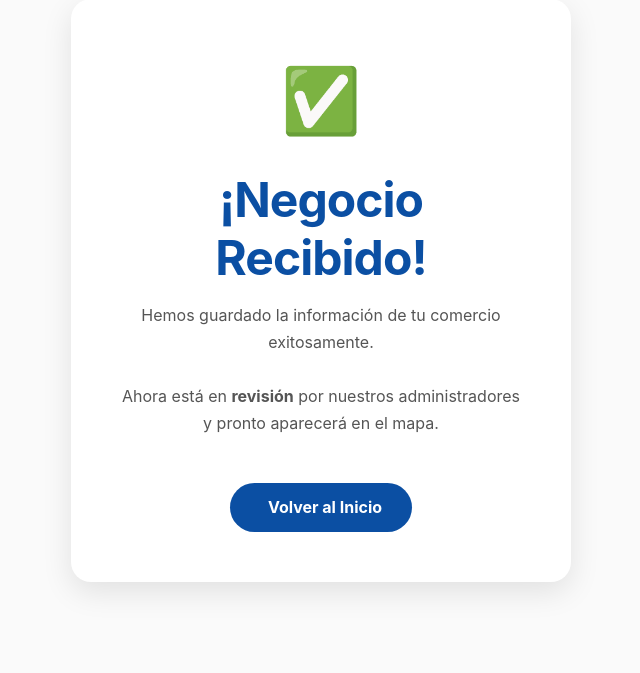
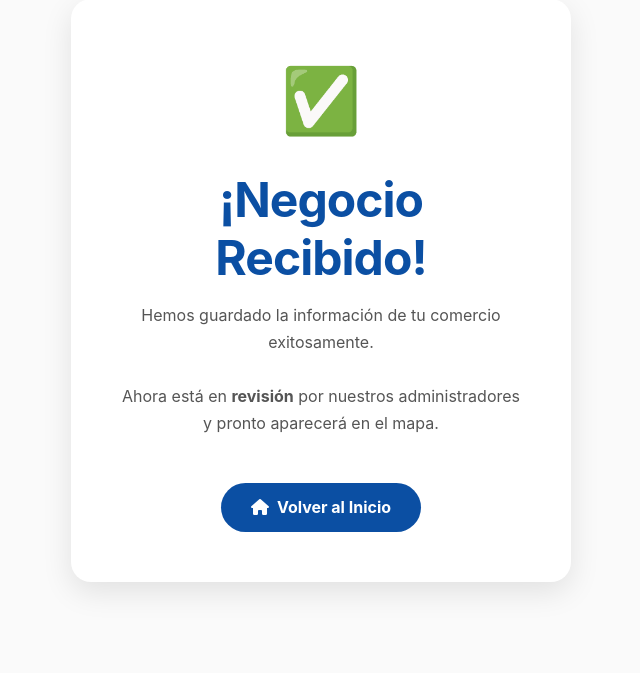
Before and after one commit to jpermu11/ubik2cr-web, a Flask app: template templates/exito.html in a window 1280 px wide. Shown: the part 61-734 px from the top of the page, without its empty margins (319-959 px from the left). Run offline with Flask 3, Linux system fonts and the light colour scheme; the template is opened without the code that fills it, so the values that code supplies are empty.

Commit message:
Agregar Font Awesome a pagina de exito

```diff
--- a/templates/exito.html
+++ b/templates/exito.html
@@ -6,6 +6,7 @@
     <title>¡Éxito!</title>
     <link rel="stylesheet" href="{{ url_for('static', filename='css/styles.css') }}">
     <link href="https://fonts.googleapis.com/css2?family=Poppins:wght@300;400;600;700&display=swap" rel="stylesheet">
+    <link rel="stylesheet" href="https://cdnjs.cloudflare.com/ajax/libs/font-awesome/6.0.0/css/all.min.css">
     <style>
         .success-card {
             text-align: center;
```
